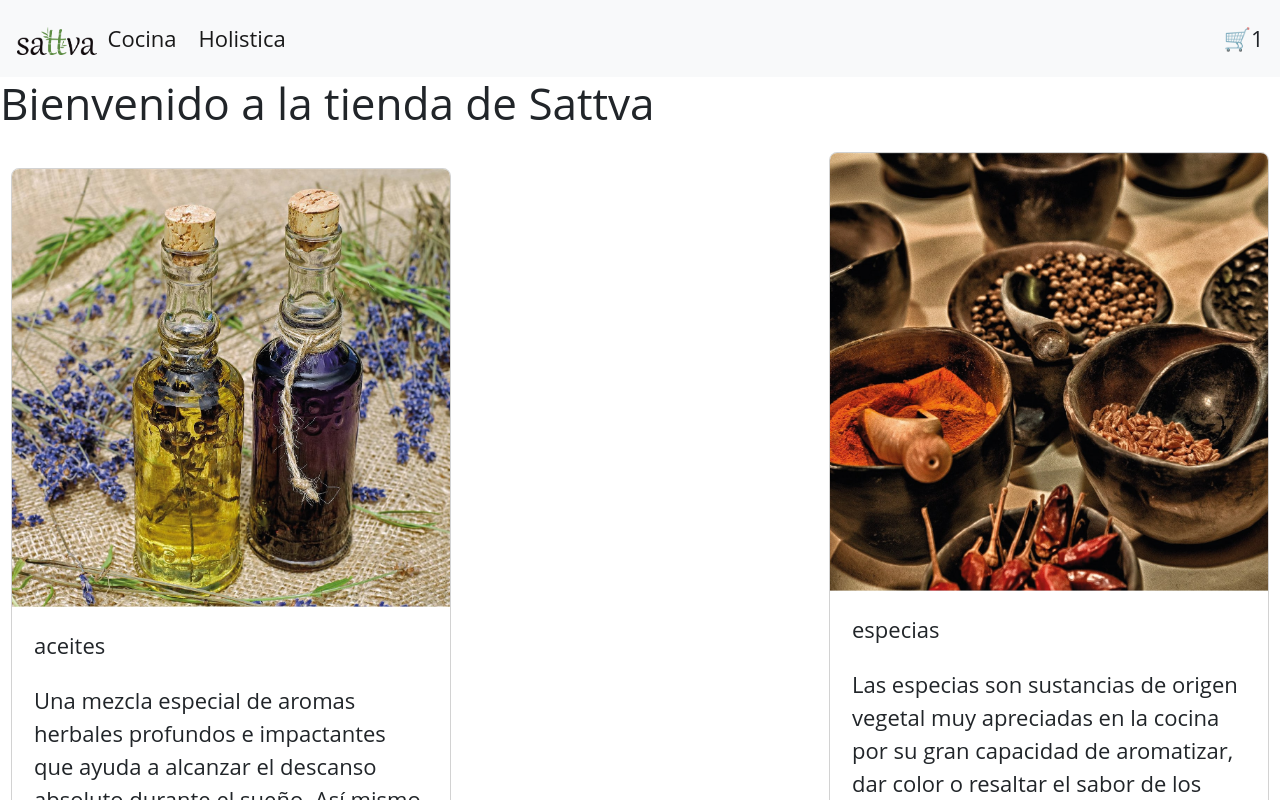
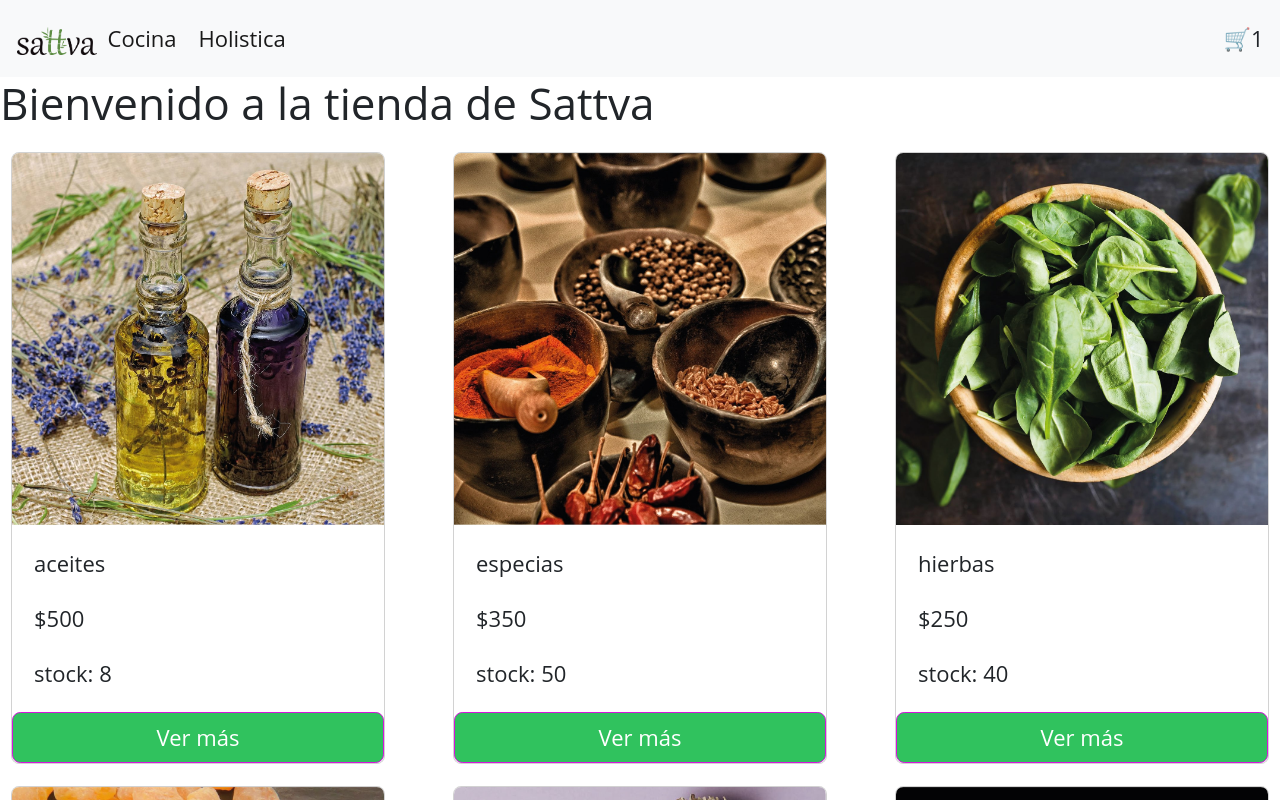
Before and after one commit to sebaterza/PreEntrega2--Terzaghi, a React (Create React App) app in the folder ecommerce-sattva/: page / in a window 1280 px wide. Shown: the top 800 px of the page. Built offline with nearby package versions, Linux system fonts and the light colour scheme.

Commit message:
aplicamos minimos cambios de estilo al bootstrap

```diff
--- a/ecommerce-sattva/src/componentes/Item/Item.css
+++ b/ecommerce-sattva/src/componentes/Item/Item.css
@@ -1,9 +1,13 @@
 
-.producto-img{
-    width: 300px;
-    height: 300px;
+
+.btn-primary{
+    background-color: rgb(48, 194, 94);
+    border-color: rgb(213, 20, 220);
+    font-size: 0.8 rem;
 }
 
-.btn .btn-primary{
-    color: blueviolet;
+.btn-primary:hover{
+    background-color: rgb(170, 51, 197);
+    border-color:  rgb(48, 194, 94);
+
 }
--- a/ecommerce-sattva/src/componentes/Item/Item.jsx
+++ b/ecommerce-sattva/src/componentes/Item/Item.jsx
@@ -6,11 +6,10 @@ const Item = ({prod}) => {
   const navegar = useNavigate();
 
 return (
-  <div className="card" style={{ width: '20rem', margin: '.5rem' }}>
+  <div className="card" style={{ width: '17rem', margin: '.5rem' }}>
     <img src={img} className="card-img-top" alt={titulo} />
     <div className="card-body">
       <p className="card-text">{titulo}</p>
-      <p className="card-text">{descripcion}</p>
       <p className="card-text">${precio}</p>
       <p className="card-text">stock: {stock}</p>
 
```
